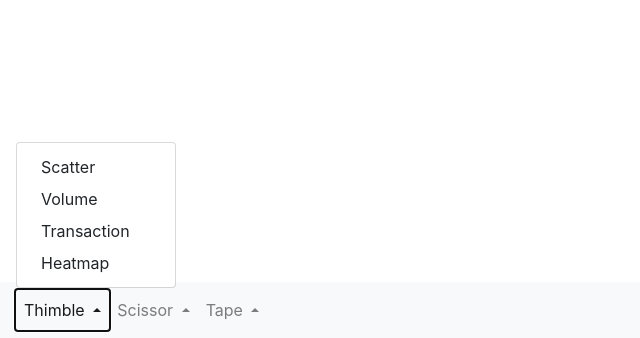
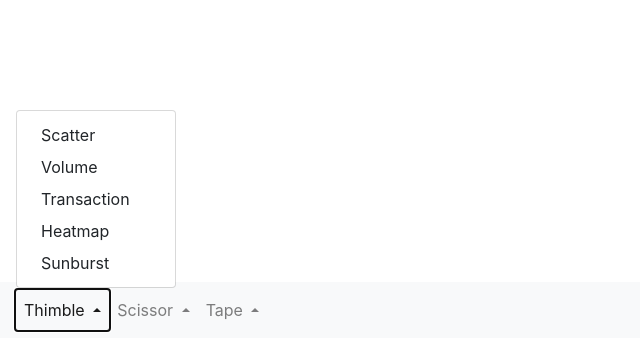
Before and after one commit to Kdot729/Plotly-Data-Visualization, a Flask app: page / in a window 1280 px wide, after a click on "Thimble". Shown: the part 462-800 px from the top of the page, without its empty margins (0-640 px from the left). Run offline with Flask 3, Linux system fonts and the light colour scheme; some libraries are stand-ins or nearby versions.

Commit message:
Added sunburst path in navbar

```diff
--- a/frontend/templates/navbar.html
+++ b/frontend/templates/navbar.html
@@ -14,6 +14,7 @@
                 <a class="dropdown-item" href="{{ url_for('page_router', graph='bar', specificity='volume', tool='tape') }}">Volume</a>
                 <a class="dropdown-item" href="{{ url_for('page_router', graph='bar', specificity='count_transactions', tool='thimble') }}">Transaction</a>
                 <a class="dropdown-item" href="{{ url_for('page_router', graph='heatmap', specificity='heatmap', tool='thimble') }}">Heatmap</a>
+                <a class="dropdown-item" href="{{ url_for('page_router', graph='sunburst', specificity='sunburst', tool='thimble') }}">Sunburst</a>
             </div>
         </li>
         <!--#endregion -->
@@ -28,6 +29,7 @@
                 <a class="dropdown-item" href="{{ url_for('page_router', graph='bar', specificity='volume', tool='tape') }}">Volume</a>
                 <a class="dropdown-item" href="{{ url_for('page_router', graph='bar', specificity='count_transactions', tool='scissor') }}">Transaction</a>
                 <a class="dropdown-item" href="{{ url_for('page_router', graph='heatmap', specificity='heatmap', tool='scissor') }}">Heatmap</a>
+                <a class="dropdown-item" href="{{ url_for('page_router', graph='sunburst', specificity='sunburst', tool='scissor') }}">Sunburst</a>
             </div>
         </li>
         <!--#endregion -->
@@ -42,6 +44,7 @@
                 <a class="dropdown-item" href="{{ url_for('page_router', graph='bar', specificity='volume', tool='tape') }}">Volume</a>
                 <a class="dropdown-item" href="{{ url_for('page_router', graph='bar', specificity='count_transactions', tool='tape') }}">Transaction</a>
                 <a class="dropdown-item" href="{{ url_for('page_router', graph='heatmap', specificity='heatmap', tool='tape') }}">Heatmap</a>
+                <a class="dropdown-item" href="{{ url_for('page_router', graph='sunburst', specificity='sunburst', tool='tape') }}">Sunburst</a>
             </div>
         </li>
         <!--#endregion -->
```
